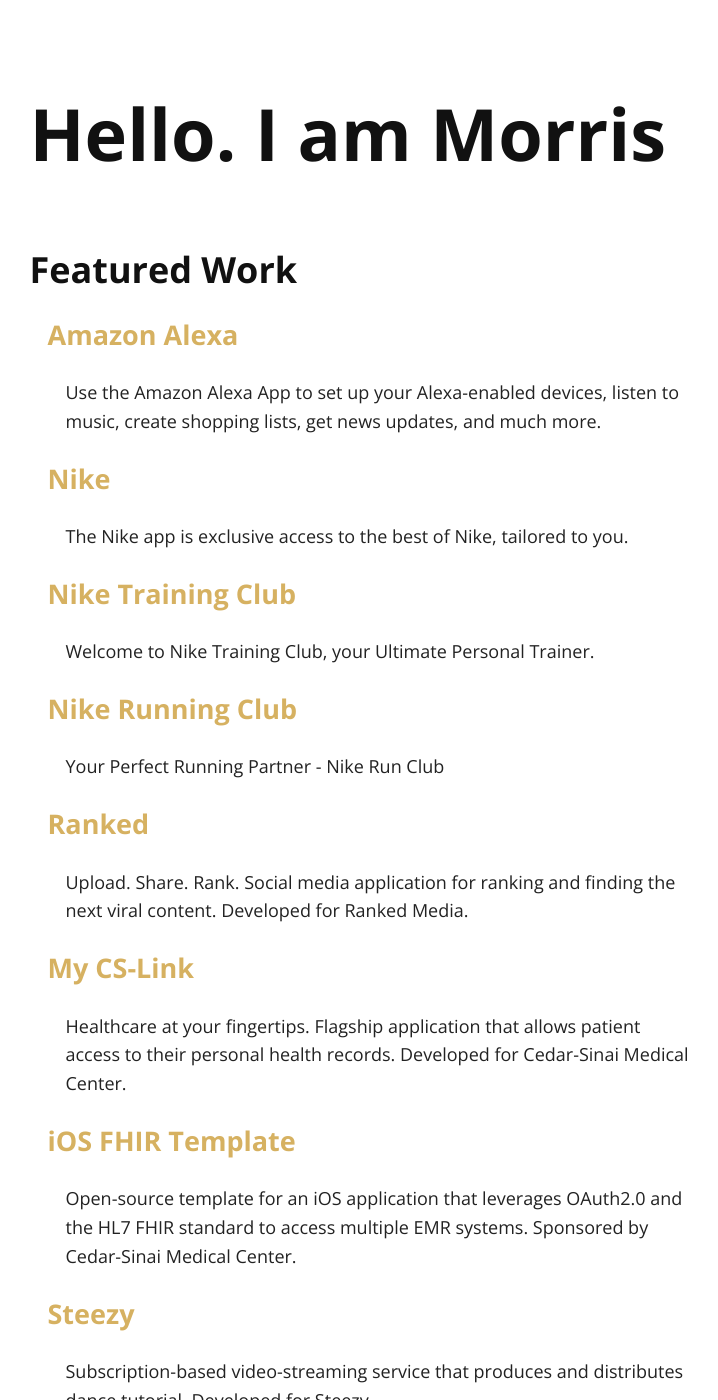
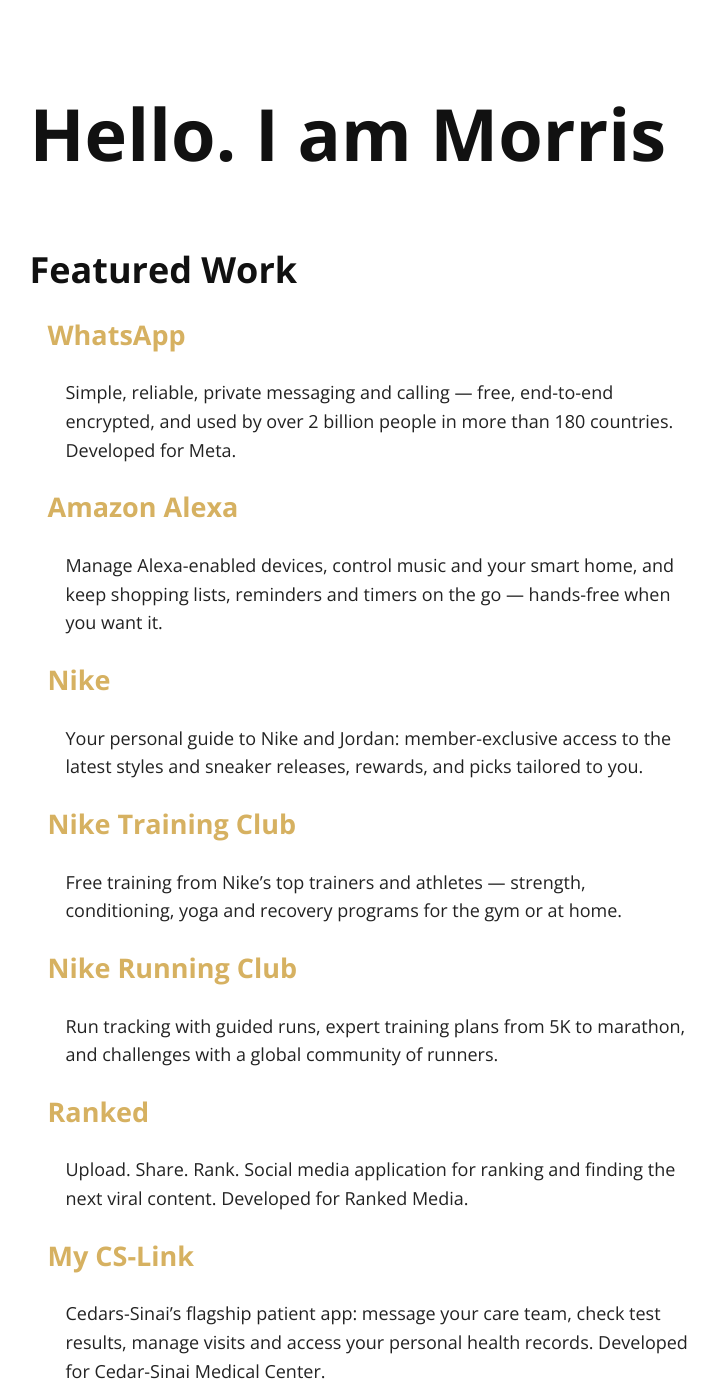
Before and after one commit to lammorris/lammorris.github.io, a Jekyll site: the page built from projects.md, in a window 1280 px wide and 1400 px high. Shown: the whole window, without its empty margins (262-980 px from the left). Built offline with Jekyll 4.4.1, drawn with Linux system fonts in a browser that asks for light colours; nearby versions of some CDN libraries; some of the changed text lies outside the part shown.

Commit message:
Add WhatsApp as current work; refresh project descriptions from App Store copy

```diff
--- a/projects.md
+++ b/projects.md
@@ -6,34 +6,41 @@
 ---
 
 ### Featured Work
+#### [WhatsApp](https://apps.apple.com/us/app/whatsapp-messenger/id310633997)
+Simple, reliable, private messaging and calling — free, end-to-end encrypted, and used by
+over 2 billion people in more than 180 countries. Developed for Meta.
+
 #### [Amazon Alexa](https://apps.apple.com/us/app/amazon-alexa/id944011620)
-Use the Amazon Alexa App to set up your Alexa-enabled devices, listen to music, create
-shopping lists, get news updates, and much more.
+Manage Alexa-enabled devices, control music and your smart home, and keep shopping lists,
+reminders and timers on the go — hands-free when you want it.
 
 #### [Nike](https://apps.apple.com/us/app/nike/id1095459556)
-The Nike app is exclusive access to the best of Nike, tailored to you.
+Your personal guide to Nike and Jordan: member-exclusive access to the latest styles and
+sneaker releases, rewards, and picks tailored to you.
 
 #### [Nike Training Club](https://apps.apple.com/us/app/nike-training-club/id301521403)
-Welcome to Nike Training Club, your Ultimate Personal Trainer.
+Free training from Nike's top trainers and athletes — strength, conditioning, yoga and
+recovery programs for the gym or at home.
 
 #### [Nike Running Club](https://apps.apple.com/us/app/nike-run-club/id387771637)
-Your Perfect Running Partner - Nike Run Club
+Run tracking with guided runs, expert training plans from 5K to marathon, and challenges
+with a global community of runners.
 
 #### [Ranked](https://itunes.apple.com/us/app/ranked10/id1364172790?ls=1&mt=8)
 Upload. Share. Rank. Social media application for ranking and finding the next viral content.
 Developed for Ranked Media.
 
 #### [My CS-Link](https://apps.apple.com/us/app/cedars-sinai-my-cs-link/id1034088603)
-Healthcare at your fingertips. Flagship application that allows patient access to
-their personal health records. Developed for Cedar-Sinai Medical Center.
+Cedars-Sinai's flagship patient app: message your care team, check test results, manage
+visits and access your personal health records. Developed for Cedar-Sinai Medical Center.
 
 #### [iOS FHIR Template](https://apporchard.epic.com/Gallery?id=797)
 Open-source template for an iOS application that leverages OAuth2.0 and the HL7
 FHIR standard to access multiple EMR systems. Sponsored by Cedar-Sinai Medical Center.
 
 #### [Steezy](https://apps.apple.com/us/app/steezy-studio-learn-to-dance/id1296001664)
-Subscription-based video-streaming service that produces and distributes
-dance tutorial. Developed for Steezy.
+Learn to dance step-by-step with 1,000+ classes from world-class instructors, from
+complete beginner to expert. Developed for Steezy.
 
 #### Time and Motion
 Nursing engagement survey based on ResearchKit and REDCap designed to analyze the
```
